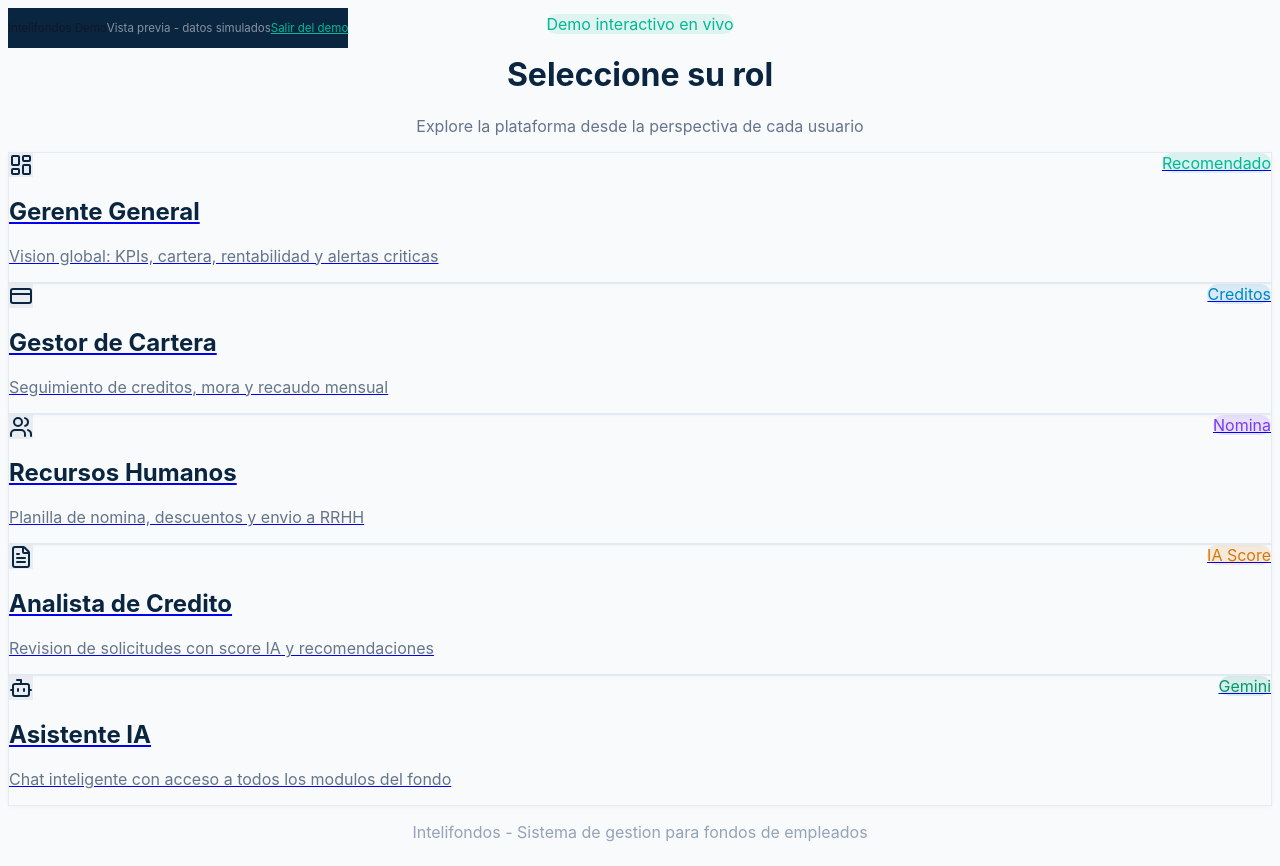
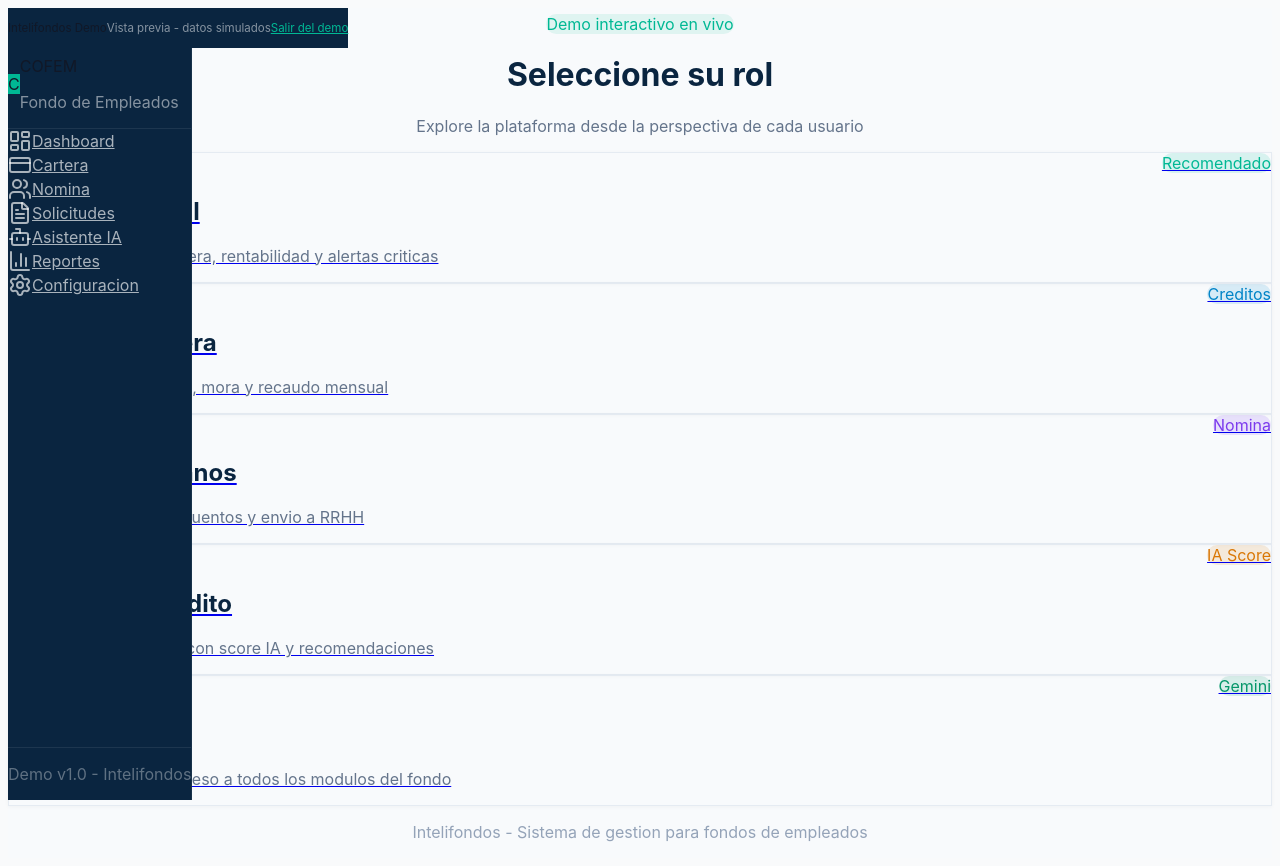
Before and after one commit to anami283/intelifondos-demo, a Next.js app: page /demo in a window 1280 px wide. Built offline with nearby package versions, Linux system fonts and the light colour scheme; a web font is replaced by a local one.

Commit message:
Update Sidebar.tsx

```diff
--- a/src/components/layout/Sidebar.tsx
+++ b/src/components/layout/Sidebar.tsx
@@ -20,7 +20,7 @@ export function Sidebar() {
 
   return (
     <aside
-      className="hidden lg:flex flex-col fixed left-0 z-40 w-64"
+      className="flex flex-col fixed left-0 z-40 w-64"
       style={{
         top: "2.5rem",
         height: "calc(100vh - 2.5rem)",
@@ -28,7 +28,10 @@ export function Sidebar() {
         borderRight: "1px solid rgba(255,255,255,0.06)",
       }}
     >
-      <div className="flex items-center gap-3 px-5 py-4" style={{ borderBottom: "1px solid rgba(255,255,255,0.08)" }}>
+      <div
+        className="flex items-center gap-3 px-5 py-4"
+        style={{ borderBottom: "1px solid rgba(255,255,255,0.08)" }}
+      >
         <div
           className="w-8 h-8 rounded-xl flex items-center justify-center text-sm font-bold text-white"
           style={{ background: "#00B894" }}
@@ -37,14 +40,17 @@ export function Sidebar() {
         </div>
         <div>
           <p className="text-sm font-bold text-white leading-tight">COFEM</p>
-          <p className="text-xs" style={{ color: "rgba(255,255,255,0.5)" }}>Fondo de Empleados</p>
+          <p className="text-xs" style={{ color: "rgba(255,255,255,0.5)" }}>
+            Fondo de Empleados
+          </p>
         </div>
       </div>
 
       <nav className="flex-1 px-3 py-4 space-y-1 overflow-y-auto">
         {NAV_ITEMS.map((item) => {
           const Icon = item.icon;
-          const active = pathname === item.href || pathname.startsWith(item.href + "/");
+          const active =
+            pathname === item.href || pathname.startsWith(item.href + "/");
           return (
             <Link
               key={item.href}
@@ -63,7 +69,10 @@ export function Sidebar() {
         })}
       </nav>
 
-      <div className="px-4 py-3" style={{ borderTop: "1px solid rgba(255,255,255,0.08)" }}>
+      <div
+        className="px-4 py-3"
+        style={{ borderTop: "1px solid rgba(255,255,255,0.08)" }}
+      >
         <p className="text-xs text-center" style={{ color: "rgba(255,255,255,0.35)" }}>
           Demo v1.0 - Intelifondos
         </p>
```
